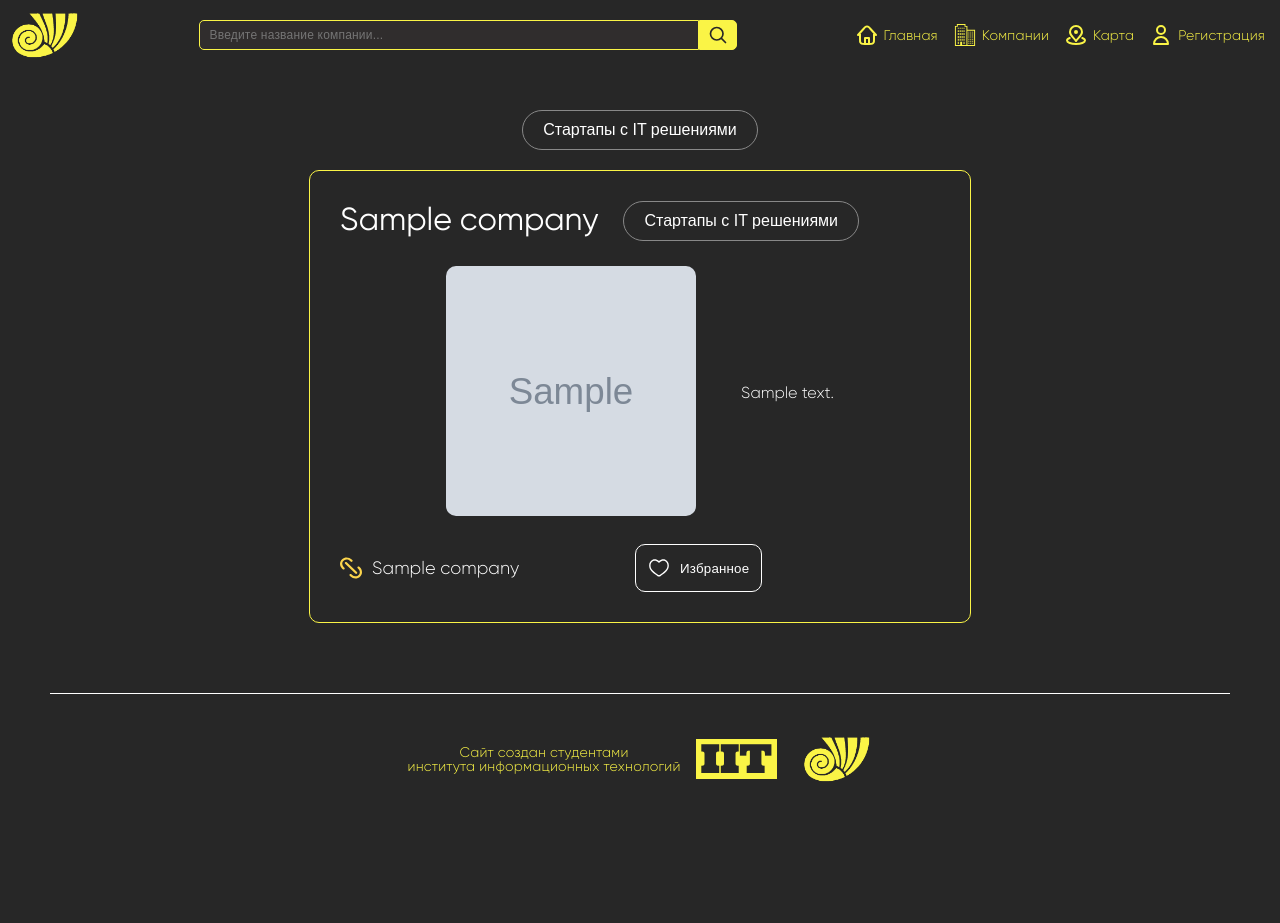
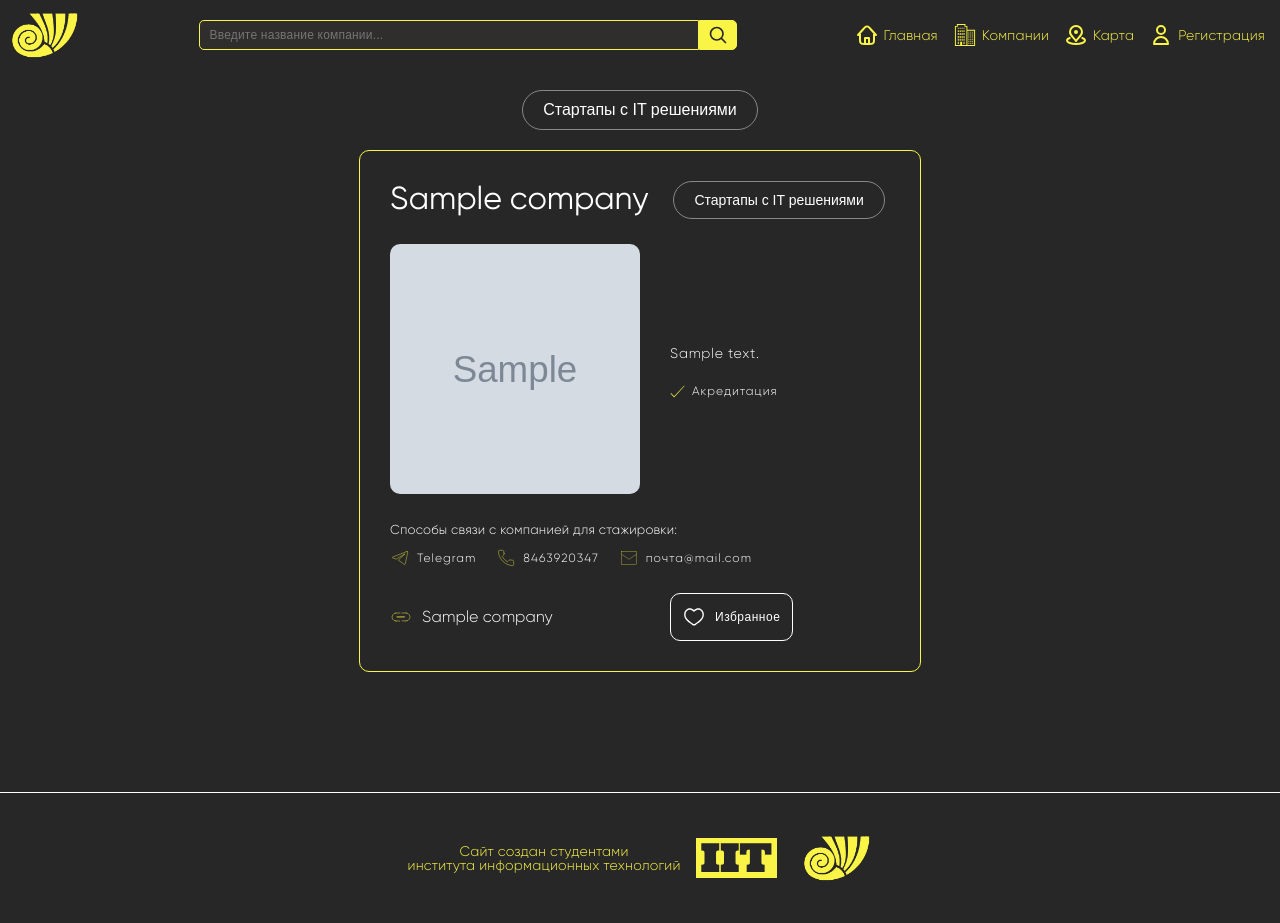
Before and after one commit to BorisVasilevv/web-chel-work, a Django app: page /companies/ in a window 1280 px wide. Before the commit the page ends 782 px from the top, so only its background shows below. Run offline with Django 4.2, Linux system fonts and the light colour scheme; tables that the repository leaves empty hold one stand-in row (values such as "Sample post"); grey boxes marked "Sample" are stand-in pictures; some libraries are stand-ins or nearby versions.

Commit message:
company card refactor

```diff
--- a/itcompanysite/companies/static/companies/css/companies.css
+++ b/itcompanysite/companies/static/companies/css/companies.css
@@ -9,7 +9,7 @@
 }
 
 .companies-item{
-    align-items: center;
+    align-items: flex-start;
     border: 1px solid #faf446;
     border-radius: 10px;
     display: flex;
@@ -18,12 +18,12 @@
     justify-content: space-between;
     margin: 20px;
     padding: 30px;
-    width: 600px;
+    width: 500px;
 }
 
 .company-item_main{
     display: flex;
-    gap: 45px;
+    gap: 30px;
     flex-direction: row;
 }
 
@@ -60,7 +60,29 @@
     flex-direction: column;
     gap: 20px;
     justify-content: center;
+    letter-spacing: 0.2px;
 }
+
+/*-------------------------*/
+.accreditation{
+    align-items: center;
+    display: flex;
+    flex-direction: row;
+    gap: 7px;
+}
+
+.accreditation__icon{
+    height: 15px;
+    width: 15px;
+}
+
+.accreditation__text{
+    color: #FFFFFF;
+    font-size: 12px;
+    letter-spacing: 1px;
+}
+
+/*-------------------------*/
 
 .companies-item_header-title{
     color:#FFFFFF;
@@ -75,12 +97,56 @@
     color: #FFFFFF;
     display: flex;
     flex-direction: column;
-    font-size: 16px;
+    font-size: 14px;
     font-weight: 400;
     gap: 15px;
-    line-height: 34px;
+    line-height: 1.5;
+    letter-spacing: 0.7px;
 }
 
+/*---------------------------------*/
+
+.contacts-container{
+
+    display: flex;
+    flex-direction: column;
+    gap: 10px;
+}
+
+.contacts-title{
+    color: #FFFFFF;
+    font-size: 13px;
+    line-height: 1.2;
+    letter-spacing: 0.2px;
+}
+
+.contacts-content{
+    display: flex;
+    flex-direction: row;
+    gap: 20px;
+}
+
+.contact-item{
+    align-items:center;
+    display: flex;
+    flex-direction: row;
+    gap: 7px;
+    justify-content: center;
+}
+
+.contact-item__icon{
+    height: 20px;
+    width: 20px;
+}
+
+.contact-item__link{
+    color: #FFFFFF;
+    font-size: 12px;
+    letter-spacing: 1px;
+}
+
+
+/*---------------------------------*/
 .companies-item_footer-link{
     align-items: center;
     display: flex;
@@ -104,8 +170,7 @@
 
 .companies-item_link-text{
     color: #FFFFFF;
-    font-family: Gilroy;
-    font-size: 18px;
+    font-size: 16px;
     font-weight: 400;
     line-height: normal;
 }
@@ -120,7 +185,7 @@
     align-self: flex-start;
     display: flex;
     flex-direction: row;
-    gap: 45px;
+    gap: 30px;
 }
 
 .companies-item_fav-button{
@@ -132,8 +197,9 @@
     color: #FFFFFF;
     display: flex;
     flex-direction: row;
+    font-size: 12px;
     gap: 10px;
-    letter-spacing: 0.2px;
+    letter-spacing: 0.5px;
     padding: 12px ;
     cursor: pointer;
 }
@@ -174,7 +240,7 @@
     border: 1px solid transparent;
     border-radius: 20px;
     color: #fff;
-    font-size: 16px;
+    font-size: 14px;
     padding: 10px 20px;
     cursor: pointer;
 }
@@ -319,4 +385,10 @@
         height: 40px;
         padding: 10px;
     }
+
+    .contacts-content{
+        display: flex;
+        flex-direction: column;
+        gap: 10px;
+    }
 }
--- a/itcompanysite/companies/templates/companies/companies.html
+++ b/itcompanysite/companies/templates/companies/companies.html
@@ -47,7 +47,39 @@
                         <span class="companies-item-tag">Android</span>
                     </div> -->
                     <span class="companies-item_about-company">{{company.short_description}}</span>
+                    <div class="accreditation">
+                        <img class="accreditation__icon" src="{% static 'companies/icons/check.svg'%}">
+                        <span class="accreditation__text">Акредитация</span>
+                    </div>
+
+
                 </div>
+            </div>
+
+            <div class="contacts-container">
+
+                <span class="contacts-title">Способы связи с компанией для стажировки:</span>
+
+                <div class="contacts-content">
+
+                    <div class="contact-item">
+                            <img class="contact-item__icon" src="{% static 'companies/icons/telegram.svg'%}">
+                            <span class="contact-item__link">Telegram</span>
+                        </div>
+
+                        <div class="contact-item">
+                            <img class="contact-item__icon" src="{% static 'companies/icons/phone.svg'%}">
+                            <span class="contact-item__link">8463920347</span>
+                        </div>
+
+                        <div class="contact-item">
+                            <img class="contact-item__icon" src="{% static 'companies/icons/email.svg'%}">
+                            <span class="contact-item__link">почта@mail.com</span>
+                        </div>
+
+                </div>
+
+<!--                        <span>Акредитация</span>-->
             </div>
 
             <div class="companies-item_footer">
--- a/itcompanysite/main/static/main/css/main.css
+++ b/itcompanysite/main/static/main/css/main.css
@@ -27,7 +27,7 @@ a{
     display: flex;
     gap:15px;
     justify-content: space-between;
-    margin: 0 0 50px 0;
+    margin: 0 0 30px 0;
     padding: 10px 15px 0 0;
 }
 
@@ -180,7 +180,7 @@ a{
     border-top: solid 1px #FFFFFF;
     display: flex;
     flex-direction: column;
-    margin: 50px;
+    margin-top: 100px;
 }
 
 hr{
@@ -194,7 +194,7 @@ hr{
     flex-direction: row;
     gap: 15px;
     justify-content: center;
-    padding-top: 40px;
+    padding: 40px;
 }
 
 .footer-content__text{
@@ -323,4 +323,17 @@ hr{
     .section-subtitle {
         padding: 10px;
     }
+
+    .footer{
+        margin-top: 70px;
+    }
+
+    .footer-content{
+        align-items: center;
+        display: flex;
+        flex-direction: row;
+        gap: 15px;
+        justify-content: center;
+        padding: 30px;
+    }
 }
--- a/itcompanysite/main/templates/main/layout.html
+++ b/itcompanysite/main/templates/main/layout.html
@@ -105,7 +105,7 @@
             <a class="site-logo__href" href="https://iit.csu.ru/">
                 <span class="IIT-logo">IIT</span>
             </a>
-            <a class="site-logo__href" href="https://www.csu.ru/">
+            <a class="site-logo__href" href="https://abit.csu.ru/">
                 <img class="main-logo" src="{% static 'main/img/logoCSU.png'%}">
             </a>
         </div>
```
Also changed, not shown: itcompanysite/accounts/migrations/0001_initial.py (deleted), itcompanysite/companies/migrations/0001_initial.py (deleted), itcompanysite/companies/static/companies/icons/check.svg (added), itcompanysite/companies/static/companies/icons/close.svg, itcompanysite/companies/static/companies/icons/email.svg (added), itcompanysite/companies/static/companies/icons/phone.svg (added), itcompanysite/companies/static/companies/icons/telegram.svg (added), itcompanysite/companies/static/companies/icons/url.svg.
